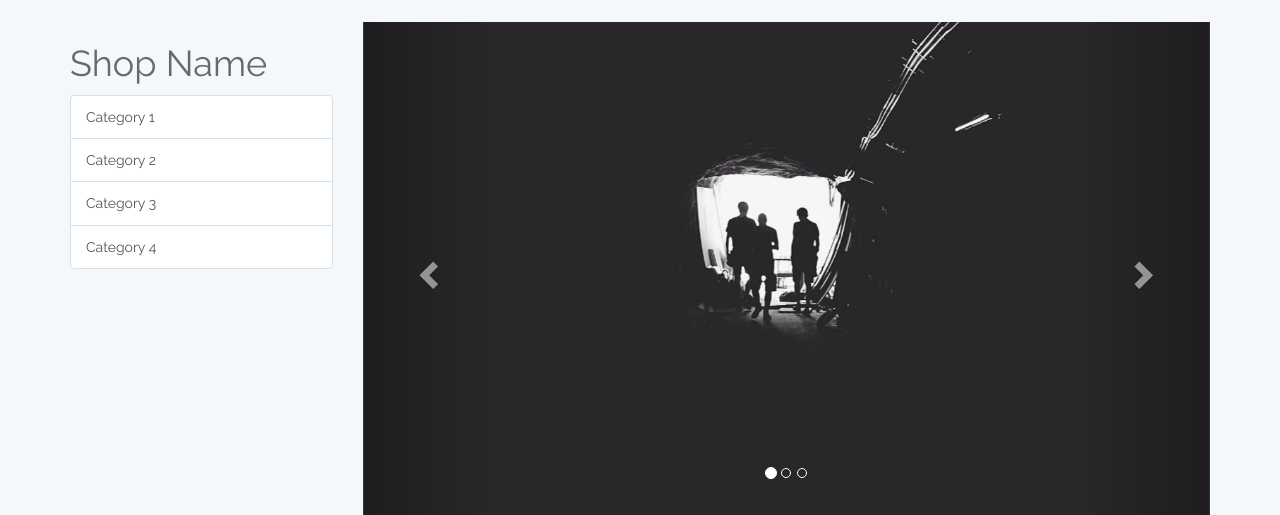
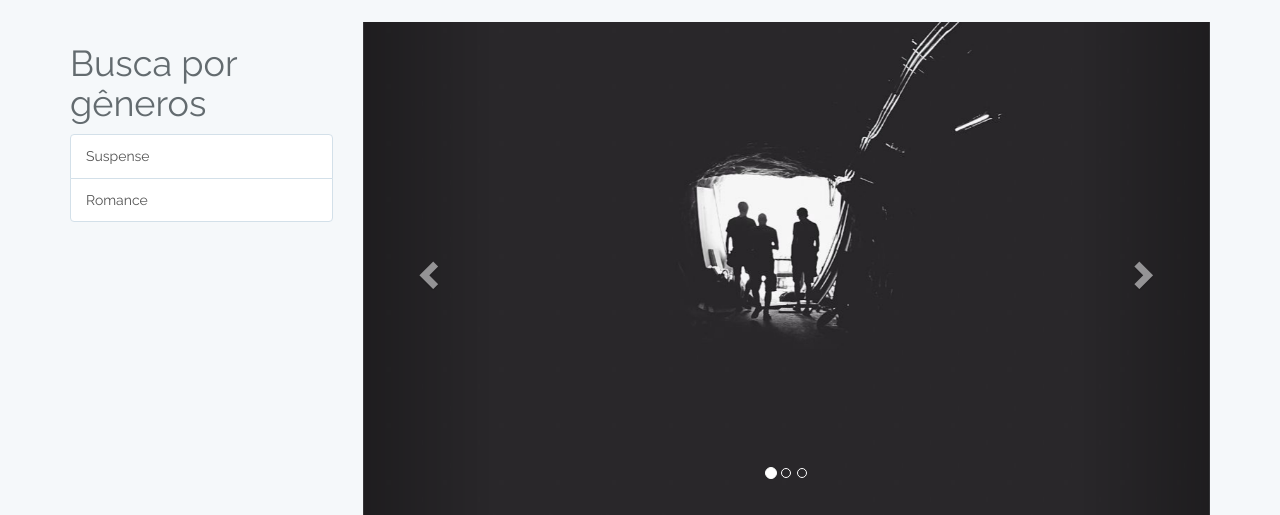
Before and after one commit to luizatavares/GiveBook, a Laravel app: page / in a window 1280 px wide. Shown: the part 51-566 px from the top of the page. Run offline with Laravel 8, Linux system fonts and the light colour scheme; data comes from the database, SQL or seed files in the repository; settings files or empty folders that the repository lacks are supplied; some web fonts are replaced.

Commit message:
menu principal

```diff
--- /dev/null
+++ b/app/Http/Controllers/InicioController.php
@@ -0,0 +1,20 @@
+<?php
+
+namespace App\Http\Controllers;
+
+use Illuminate\Http\Request;
+use App\generos;
+
+class InicioController extends Controller
+{
+
+public function inicio(){
+$generos=generos::all();
+
+
+return view('welcome', ['generos'=>$generos]);
+
+}
+
+
+}
--- a/resources/views/welcome.blade.php
+++ b/resources/views/welcome.blade.php
@@ -5,12 +5,14 @@
      <div class="row">
 
         <div class="col-lg-3">
-          <h1 class="my-4">Shop Name</h1>
+          <h1 class="my-4">Busca por gêneros</h1>
           <div class="list-group">
-            <a href="#" class="list-group-item">Category 1</a>
-            <a href="#" class="list-group-item">Category 2</a>
-            <a href="#" class="list-group-item">Category 3</a>
-            <a href="#" class="list-group-item">Category 4</a>
+            @foreach ($generos as $genero)
+
+            <a href="#" class="list-group-item">{{$genero->genero}}</a>
+
+
+            @endforeach
           </div>
         </div>
         <!-- /.col-lg-3 -->
--- a/routes/web.php
+++ b/routes/web.php
@@ -11,9 +11,11 @@
 |
 */
 
-Route::get('/', function () {
+/*Route::get('/', function () {
     return view('welcome');
-});
+});*/
+Route::get('/', 'InicioController@inicio')->name('inicio');
+
 
 Auth::routes();
 
```
